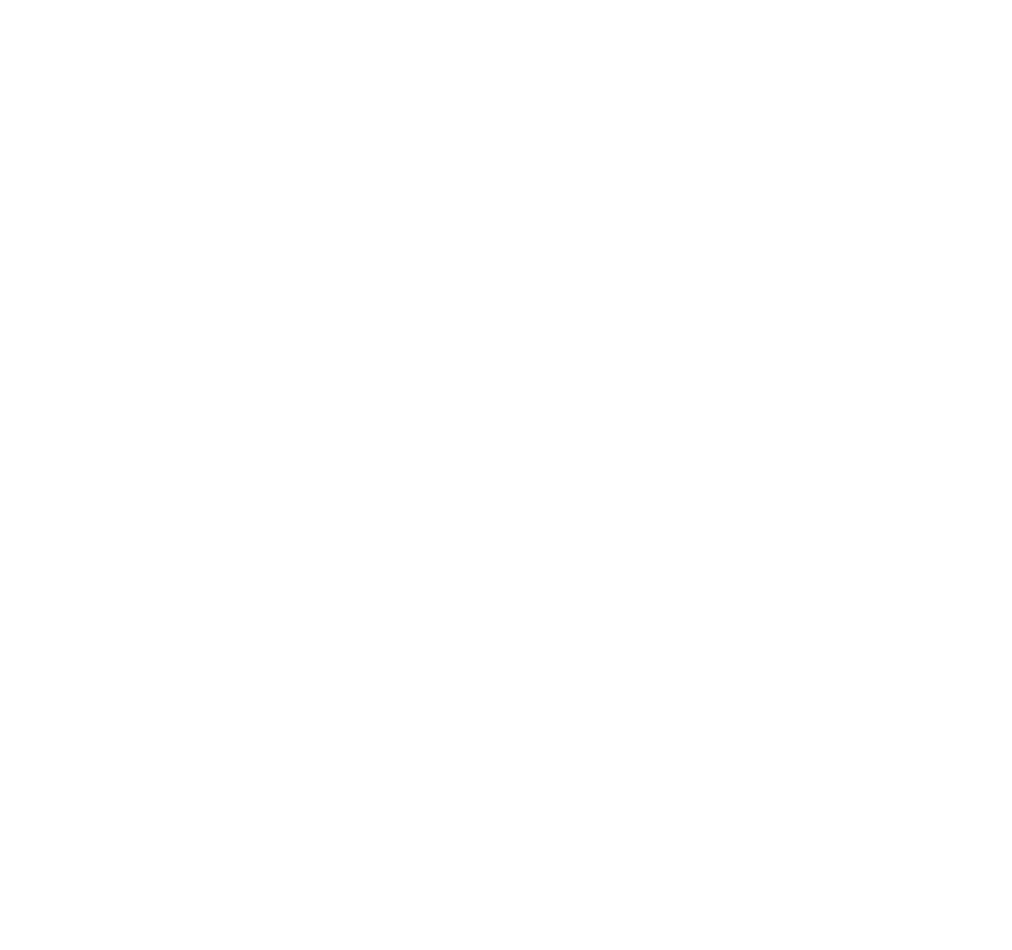
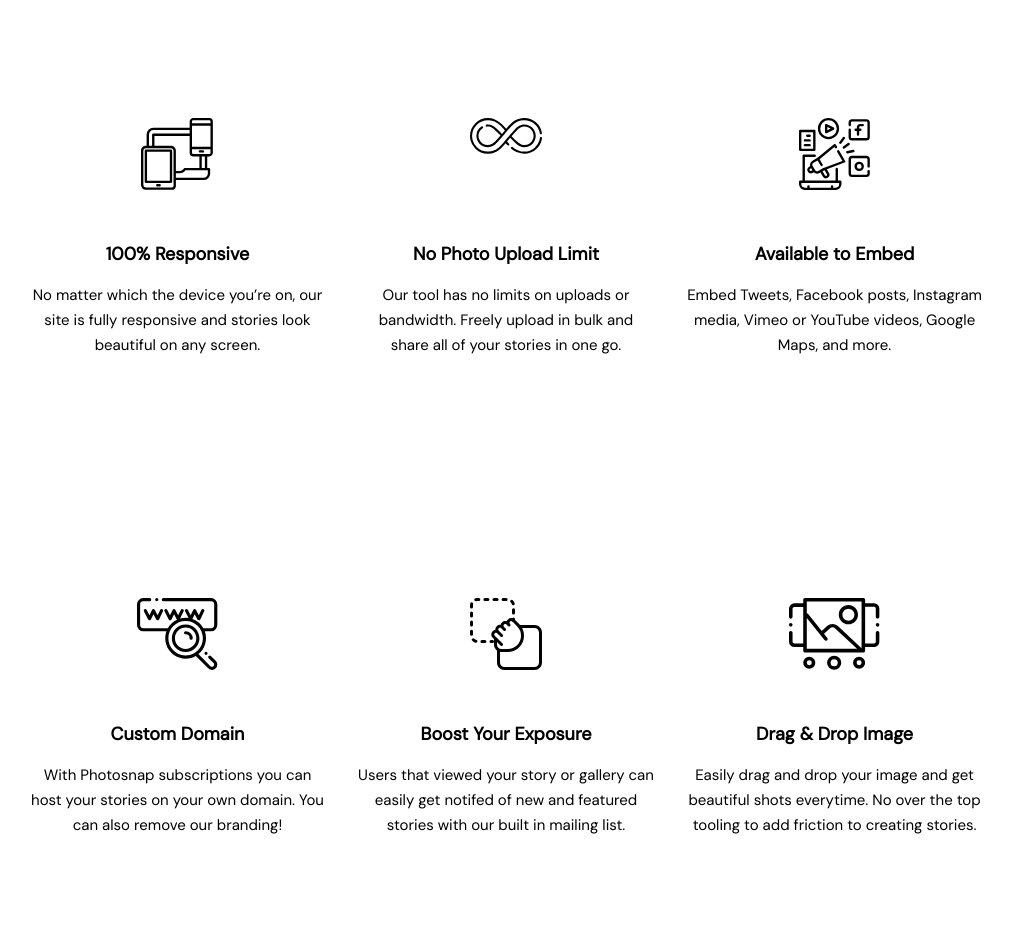
Before and after one commit to adluders/photosnap, a React (Create React App) app: page /features in a window 1280 px wide. Shown: the part 622-1572 px from the top of the page, without its empty margins (134-1146 px from the left). Before the commit the page ends 800 px from the top, so only its background shows below. Built offline with nearby package versions, Linux system fonts and the light colour scheme.

Commit message:
updated features page, worked on pricing page hero

```diff
--- a/src/components/Showcase.jsx
+++ b/src/components/Showcase.jsx
@@ -13,6 +13,7 @@ const Showcase = ({
   isTextFirst,
   isPicFirst,
   showcaseTheme,
+  customLink,
 }) => {
   const [windowWidth, setWindowWidth] = useState(window.innerWidth);
 
@@ -33,12 +34,14 @@ const Showcase = ({
         <div>
           <h1>{heading}</h1>
           <p>{text}</p>
+          {customLink && (
             <CustomLink
               userRoute="/"
               customClasses="cta__invite"
               text={"get an invite"}
               isLightTheme={showcaseTheme}
             />
+          )}
         </div>
       </div>
 
--- a/src/pages/Features.jsx
+++ b/src/pages/Features.jsx
@@ -1,9 +1,79 @@
 import React from "react";
+import Showcase from "../components/Showcase";
+import FeaturesContainer from "../components/FeaturesContainer";
+
+import Hero from "../assets/features/desktop/hero.jpg";
+import TabHero from "../assets/features/tablet/hero.jpg";
+import MobHero from "../assets/features/mobile/hero.jpg";
+import Responsive from "../assets/features/desktop/responsive.svg";
+import Limit from "../assets/features/desktop/no-limit.svg";
+import Embed from "../assets/features/desktop/embed.svg";
+import Domain from "../assets/features/desktop/custom-domain.svg";
+import Exposure from "../assets/features/desktop/boost-exposure.svg";
+import DragDrop from "../assets/features/desktop/drag-drop.svg";
 
 const Features = () => {
+  const topFeatures = [
+    {
+      id: 0,
+      icon: Responsive,
+      featureTitle: "100% Responsive",
+      featureDetails:
+        "No matter which the device you’re on, our site is fully responsive and stories look beautiful on any screen.",
+    },
+    {
+      id: 1,
+      icon: Limit,
+      featureTitle: "No Photo Upload Limit",
+      featureDetails:
+        "Our tool has no limits on uploads or bandwidth. Freely upload in bulk and share all of your stories in one go.",
+    },
+    {
+      id: 2,
+      icon: Embed,
+      featureTitle: "Available to Embed",
+      featureDetails:
+        "Embed Tweets, Facebook posts, Instagram media, Vimeo or YouTube videos, Google Maps, and more.  ",
+    },
+  ];
+
+  const secondaryFeatures = [
+    {
+      id: 0,
+      icon: Domain,
+      featureTitle: "Custom Domain",
+      featureDetails:
+        "With Photosnap subscriptions you can host your stories on your own domain. You can also remove our branding!",
+    },
+    {
+      id: 1,
+      icon: Exposure,
+      featureTitle: "Boost Your Exposure",
+      featureDetails:
+        "Users that viewed your story or gallery can easily get notifed of new and featured stories with our built in mailing list.",
+    },
+    {
+      id: 2,
+      icon: DragDrop,
+      featureTitle: "Drag & Drop Image",
+      featureDetails:
+        "Easily drag and drop your image and get beautiful shots everytime. No over the top tooling to add friction to creating stories.",
+    },
+  ];
+
   return (
     <div>
-      <h1>Features</h1>
+      <Showcase
+        heading={`features`}
+        text={`We make sure all of our features are designed to be loved by every aspiring and even professional photograpers who wanted to share their stories.`}
+        photo={<img src={Hero} alt="text" />}
+        tabletPhoto={<img src={TabHero} alt="text" />}
+        mobilePhoto={<img src={MobHero} alt="text" />}
+        isDarkTheme
+      />
+
+      <FeaturesContainer featuresList={topFeatures} />
+      <FeaturesContainer featuresList={secondaryFeatures} />
     </div>
   );
 };
--- a/src/pages/Home.jsx
+++ b/src/pages/Home.jsx
@@ -92,6 +92,7 @@ const Home = () => {
         isPicFirst={false}
         isTextFirst
         isDarkTheme
+        customLink
       />
 
       <Showcase
@@ -107,6 +108,7 @@ const Home = () => {
         isPicFirst
         isDarkTheme={false}
         showcaseTheme
+        customLink
       />
 
       <Showcase
@@ -122,6 +124,7 @@ const Home = () => {
         isTextFirst
         isDarkTheme={false}
         showcaseTheme
+        customLink
       />
 
       <StoriesHolder info={info} />
--- a/src/pages/Pricing.jsx
+++ b/src/pages/Pricing.jsx
@@ -1,9 +1,23 @@
 import React from "react";
+import Showcase from "../components/Showcase";
+
+import DeskPricing from "../assets/pricing/desktop/hero.jpg";
+import TabPricing from "../assets/pricing/tablet/hero.jpg";
+import MobilePricing from "../assets/pricing/mobile/hero.jpg";
 
 const Pricing = () => {
   return (
     <div>
-      <h1>Pricing</h1>
+      <Showcase
+        heading={`pricing`}
+        text={`Create a your stories, Photosnap is a platform for photographers and visual storytellers. It’s the simple way to create and share your photos.`}
+        photo={<img src={DeskPricing} alt="person looking into camera" />}
+        tabletPhoto={<img src={TabPricing} alt="person looking into camera" />}
+        mobilePhoto={
+          <img src={MobilePricing} alt="person looking into camera" />
+        }
+        isDarkTheme
+      />
     </div>
   );
 };
```
Lines whose indentation alone changed are shown as unchanged.
